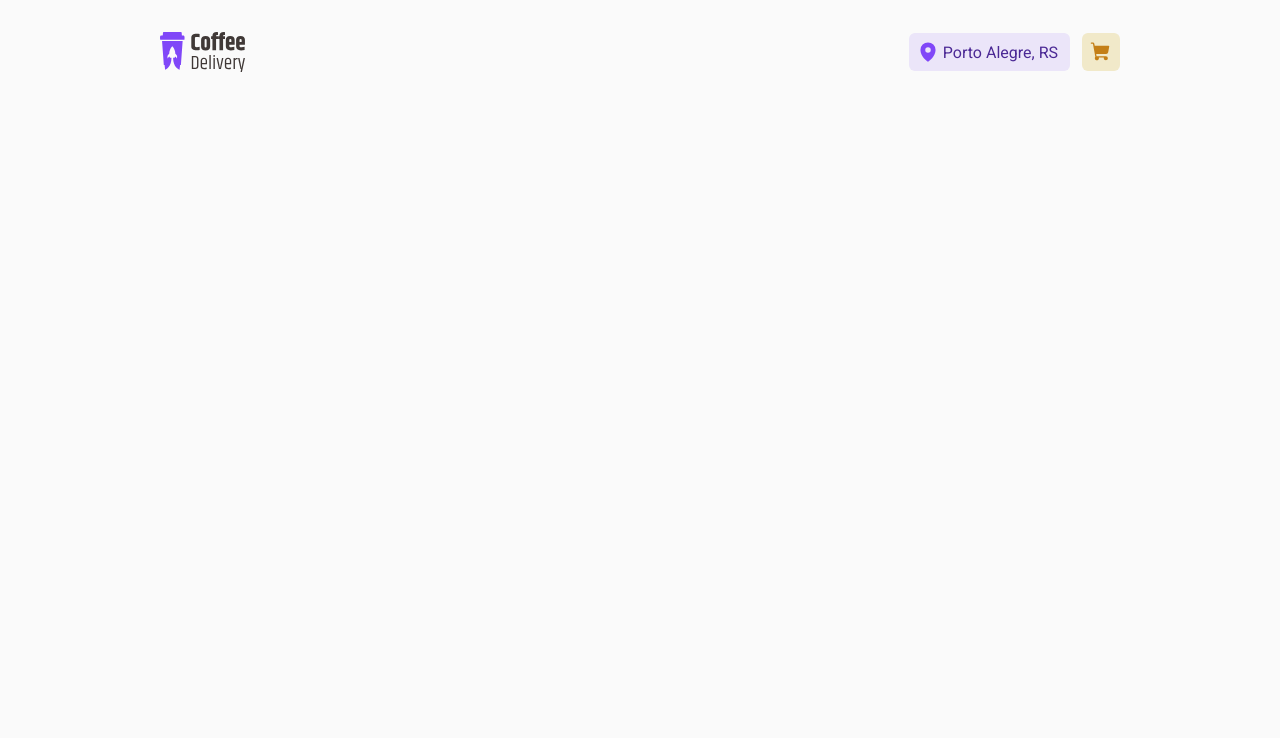
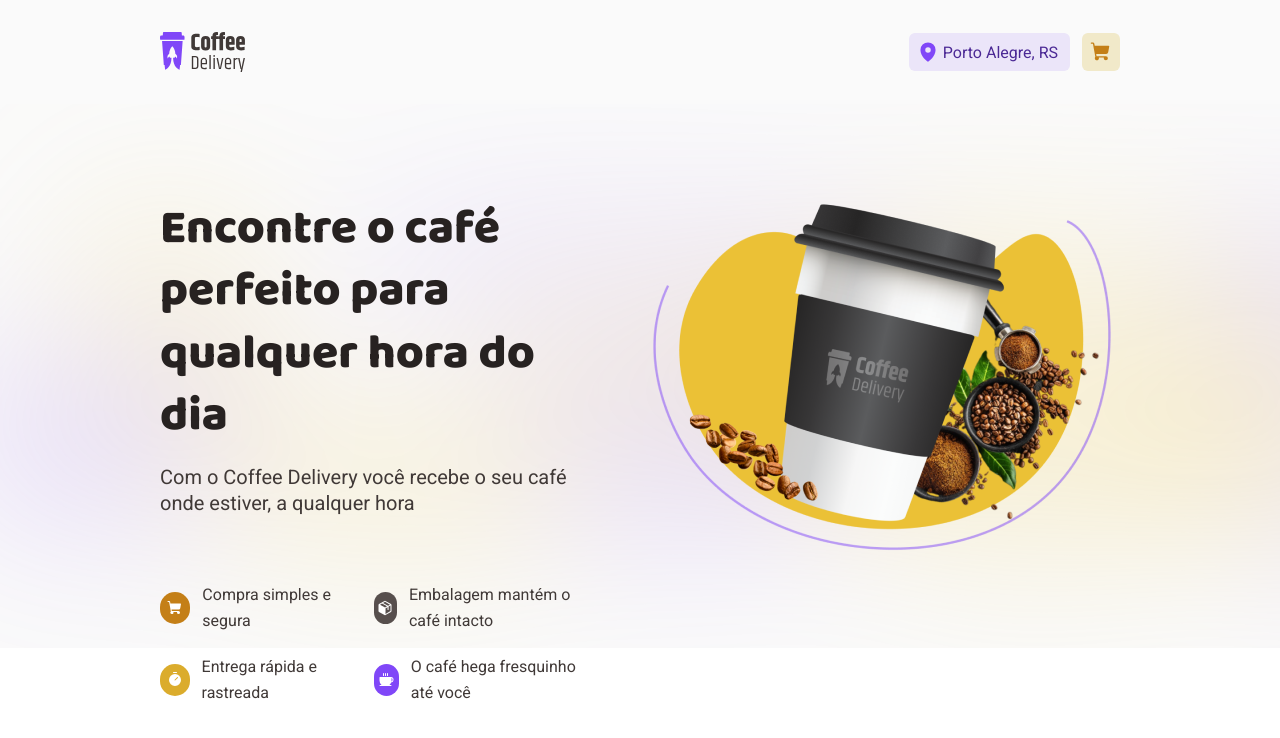
Before and after one commit to JonathanMDueck/ignite-coffee-delivery, a React (Vite) app: page / in a window 1280 px wide. Shown: the top 738 px of the page. Built offline with nearby package versions, Linux system fonts and the light colour scheme.

Commit message:
Intro component

```diff
--- a/src/Router.tsx
+++ b/src/Router.tsx
@@ -1,10 +1,13 @@
 import { Route, Routes } from "react-router-dom";
-import { DefaultLayout } from "./layouts/DefaultLayout/indext";
+import { DefaultLayout } from "./layouts/DefaultLayout/index";
+import { Home } from "./pages/Home";
 
 export function Router() {
     return (
         <Routes>
-            <Route path="/" element={<DefaultLayout />} />
+            <Route path="/" element={<DefaultLayout />}>
+                <Route path="/" element={<Home />} />
+            </Route>
         </Routes>
     )
 }
--- a/src/components/Header/styles.ts
+++ b/src/components/Header/styles.ts
@@ -4,6 +4,8 @@
     display: flex;
     align-items: center;
     justify-content: space-between;
+
+    background: ${props => props.theme.background};
 
     padding: 2rem 10rem;
 
--- a/src/layouts/DefaultLayout/indext.tsx
+++ b/src/layouts/DefaultLayout/index.tsx
@@ -1,16 +1,12 @@
 import { Header } from "../../components/Header";
 import { Outlet } from 'react-router-dom'
 import { LayoutContainer } from "./styles";
-
-
 
 export function DefaultLayout() {
     return (
         <LayoutContainer>
             <Header />
-
             <Outlet />
-
         </LayoutContainer>
     )
 }
--- a/src/layouts/DefaultLayout/styles.ts
+++ b/src/layouts/DefaultLayout/styles.ts
@@ -2,8 +2,9 @@
 
 export const LayoutContainer = styled.div`
 
-    background: ${props => props.theme.background};
+
 
     display: flex;
     flex-direction: column;
+
 `
--- /dev/null
+++ b/src/pages/Home/components/Intro/index.tsx
@@ -0,0 +1,52 @@
+import { BackgroundContainer, CoffeeIcon, InfoContainer, InfoLabelContainer, IntroContainer, PackageIcon, ShoppingCartIcon, TimerIcon, TitleContainer } from "./styles";
+import CoffeeImg from '../../../../assets/Imagem.png';
+import { Coffee, Package, ShoppingCart, Timer } from "phosphor-react";
+
+
+export function Intro() {
+
+    return (
+        <BackgroundContainer>
+
+            <IntroContainer>
+                <TitleContainer>
+                    <h1>
+                        Encontre o café perfeito para qualquer hora do dia
+                    </h1>
+                    <span>
+                        Com o Coffee Delivery você recebe o seu café onde estiver, a qualquer hora
+                    </span>
+
+                    <InfoContainer>
+                        <InfoLabelContainer>
+                            <ShoppingCartIcon>
+                                <ShoppingCart size={16} weight="fill" />
+                            </ShoppingCartIcon>
+                            <span>Compra simples e segura</span>
+                        </InfoLabelContainer>
+                        <InfoLabelContainer>
+                            <PackageIcon>
+                                <Package size={16} weight="fill" />
+                            </PackageIcon>
+                            <span>Embalagem mantém o café intacto</span>
+                        </InfoLabelContainer>
+                        <InfoLabelContainer>
+                            <TimerIcon>
+                                <Timer size={16} weight="fill" />
+                            </TimerIcon>
+                            <span>Entrega rápida e rastreada</span>
+                        </InfoLabelContainer>
+                        <InfoLabelContainer>
+                            <CoffeeIcon>
+                                <Coffee size={16} weight="fill" />
+                            </CoffeeIcon>
+                            <span>O café hega fresquinho até você</span>
+                        </InfoLabelContainer>
+                    </InfoContainer>
+
+                </TitleContainer>
+                <img src={CoffeeImg} />
+            </IntroContainer>
+        </BackgroundContainer>
+    )
+}
--- /dev/null
+++ b/src/pages/Home/components/Intro/styles.ts
@@ -0,0 +1,104 @@
+import styled from "styled-components";
+import backgroundImg from '../../../../assets/Background.svg';
+
+export const BackgroundContainer = styled.div`
+
+    display: flex;
+    flex-direction: column;
+
+    height: 34rem;
+    width: 100%;
+
+    background: ${props => props.theme.background};
+    background-image: url(${backgroundImg});
+`
+
+export const IntroContainer = styled.div`
+
+    display: flex;
+    justify-content: center;
+
+    padding: 5.875rem 10rem;
+
+    img{
+        width: 29.75rem;
+        height: 22.5rem;
+    }
+
+`
+
+export const TitleContainer = styled.div`
+
+    padding-right: 3.5rem;
+
+    display: flex;
+    flex-direction: column;
+
+
+    h1 {
+        font-family: 'Baloo 2', cursive;
+        font-weight: 800;
+        font-size: 3rem;
+        color: ${props => props.theme["base-title"]};
+        line-height: 3.9rem;
+        margin-bottom: 1rem;
+    }
+
+    span {
+        font-family: 'Roboto', sans-serif;
+        font-weight: 400;
+        font-size: 1.25rem;
+        line-height: 1.625rem;
+        color: ${props => props.theme["base-subtitle"]};
+
+    }
+
+`
+
+export const InfoContainer = styled.div`
+    display: grid;
+    grid-template-columns: 50% 50%;
+    margin-top: 4.125rem;
+`
+
+export const InfoLabelContainer = styled.div`
+    display: flex;
+    flex-direction: row;
+    align-items: center;
+
+    margin-bottom: 1.25rem;
+
+    span{
+        font-size: 1rem;
+        font-family: 'Roboto', sans-serif;
+        font-weight: 400;
+    }
+`
+
+export const baseIcon = styled.div`
+    height: 2rem;
+    width: 2rem;
+    border-radius: 9999px;
+    color: ${props => props.theme.white};
+
+    display: flex;
+    align-items: center;
+    justify-content: center;
+
+    margin-right: 0.75rem;
+    margin-top: ;
+
+`
+
+export const ShoppingCartIcon = styled(baseIcon)`
+    background: ${props => props.theme["yellow-dark"]};
+`
+export const PackageIcon = styled(baseIcon)`
+    background: ${props => props.theme["base-text"]};
+`
+export const TimerIcon = styled(baseIcon)`
+    background: ${props => props.theme.yellow};
+`
+export const CoffeeIcon = styled(baseIcon)`
+    background: ${props => props.theme.purple};
+`
--- /dev/null
+++ b/src/pages/Home/index.tsx
@@ -0,0 +1,11 @@
+import { Intro } from "./components/Intro";
+import { HomeContainer } from "./styles";
+
+export function Home() {
+    return (
+
+        <HomeContainer>
+            <Intro />
+        </HomeContainer>
+    )
+}
--- /dev/null
+++ b/src/pages/Home/styles.ts
@@ -0,0 +1,7 @@
+import styled from "styled-components";
+
+export const HomeContainer = styled.main`
+    display: flex;
+    align-items: center;
+    justify-content: center;
+`
--- a/src/styles/global.ts
+++ b/src/styles/global.ts
@@ -9,7 +9,6 @@
 }
 
 body {
-    background: ${props => props.theme.background};
     -webkit-font-smoothing: antialiased;
 }
 
@@ -18,5 +17,4 @@
     font-weight: 400;
     font-size: 1rem;
 }
-
 `
--- a/src/styles/themes/default.ts
+++ b/src/styles/themes/default.ts
@@ -2,7 +2,7 @@
 
 
     'yellow-dark': '#C47F17',
-    'yellow': '#DBAC@C',
+    'yellow': '#DBAC2C',
     'yellow-light': '#F1E9C9',
 
     'purple-dark': '#4B2995',
```
Also changed, not shown: src/assets/Background.svg (added), src/assets/Imagem.png (added).
